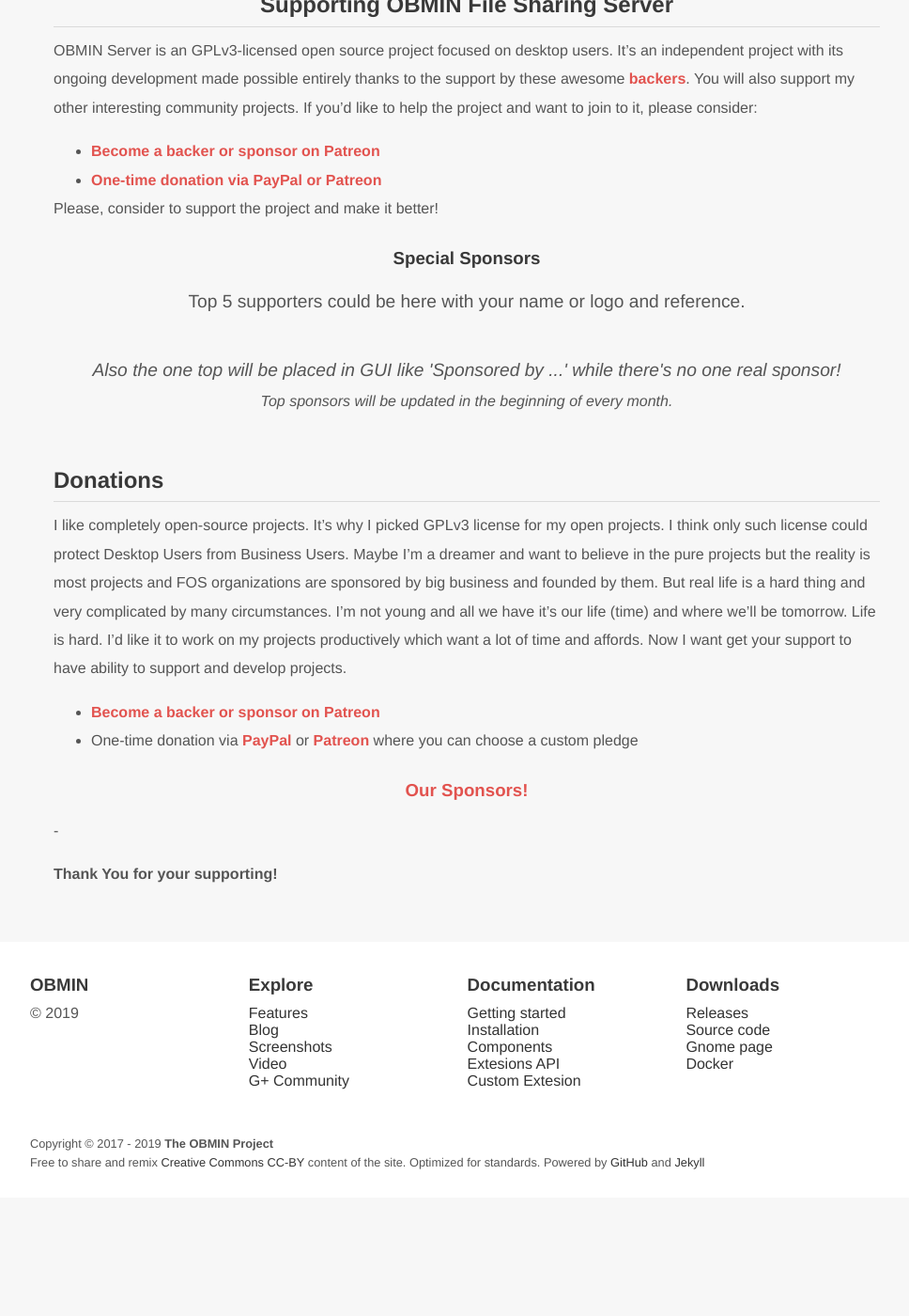
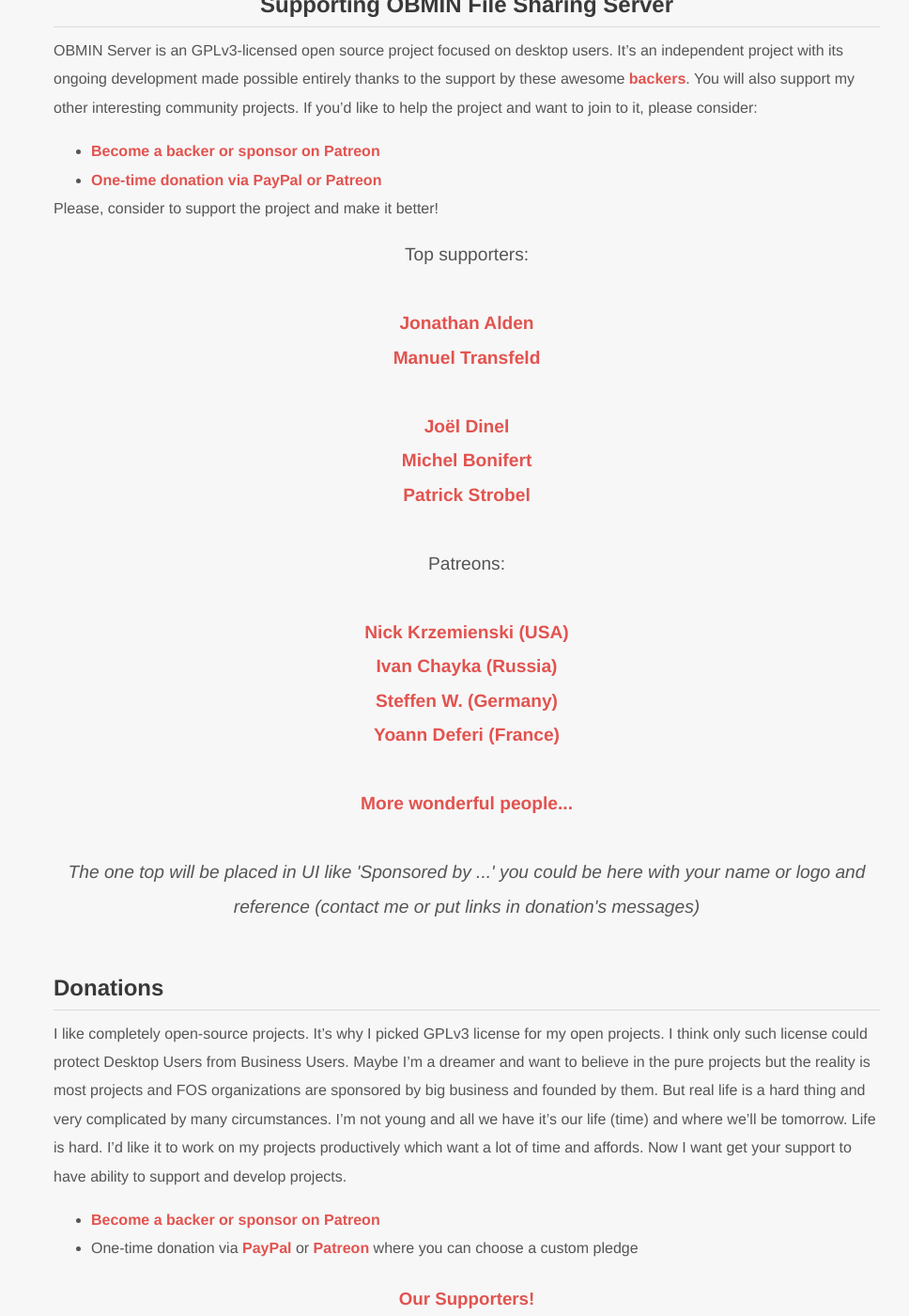
Before and after one commit to obmin/obmin.github.io, a Jekyll site: the page built from donations.md, in a window 1280 px wide and 1400 px high, scrolled down 351 px. Shown: the whole window at 94% size, without its empty margins (143-1111 px from the left). Built offline with Jekyll 4.4.1, drawn with Linux system fonts in a browser that asks for light colours; before the commit the page ends 1625 px from its top, so only the background shows below that.

Commit message:
Update BAKERS

```diff
--- a/donations.md
+++ b/donations.md
@@ -11,16 +11,26 @@ OBMIN Server is an GPLv3-licensed open source project focused on desktop users.
 
 Please, consider to support the project and make it better!
 
-<h3 align="center">Special Sponsors</h3>
-<!--special start-->
-
 <p align="center">
   <big>
-    Top 5 supporters could be here with your name or logo and reference.
-    <br><br>
-    <i>Also the one top will be placed in GUI like 'Sponsored by ...' while there's no one real sponsor!</i>
+    Top supporters:<br><br><b>
+    <a href="{{ "/supporters" | relative_url }}">Jonathan Alden</a><br>
+    <a href="{{ "/supporters" | relative_url }}">Manuel Transfeld</a><br>
+    <br></b>
+    <a href="{{ "/supporters" | relative_url }}">Joël Dinel</a><br>
+    <a href="{{ "/supporters" | relative_url }}">Michel Bonifert</a><br>
+    <a href="{{ "/supporters" | relative_url }}">Patrick Strobel</a><br>
+    <br>
+    Patreons:<br><br>
+    <a href="https://github.com/krzemienski">Nick Krzemienski (USA)</a><br>
+    <a href="https://vk.com/anaumynaugames">Ivan Chayka (Russia)</a><br>
+    <a href="{{ "/supporters" | relative_url }}">Steffen W. (Germany)</a><br>
+    <a href="{{ "/supporters" | relative_url }}">Yoann Deferi (France)</a><br>
+    <br>
+    <a href="{{ "/supporters" | relative_url }}">More wonderful people...</a><br>
+    <br>
+    <i>The one top will be placed in UI like 'Sponsored by ...' you could be here with your name or logo and reference (contact me or put links in donation's messages)</i>
   </big>
-  <br><i>Top sponsors will be updated in the beginning of every month.</i>
 </p>
 
 <!--special end-->
@@ -33,7 +43,7 @@ Please, consider to support the project and make it better!
 - [Become a backer or sponsor on Patreon](https://www.patreon.com/konkor)
 - One-time donation via [PayPal](https://www.paypal.com/cgi-bin/webscr?cmd=_s-xclick&hosted_button_id=HGAFMMMQ9MQJ2) or [Patreon](https://www.patreon.com/konkor) where you can choose a custom pledge
 
-<h3 align="center"><a href="{{ "/sponsors" | relative_url }}" align="center">Our Sponsors!</a></h3>
+<h3 align="center"><a href="{{ "/supporters" | relative_url }}" align="center">Our Supporters!</a></h3>
 -
 
 **Thank You for your supporting!**
```
Also changed, not shown: BACKERS.md (added, +47 -0 lines), _includes/homesupporters.html (+7 -6 lines).
